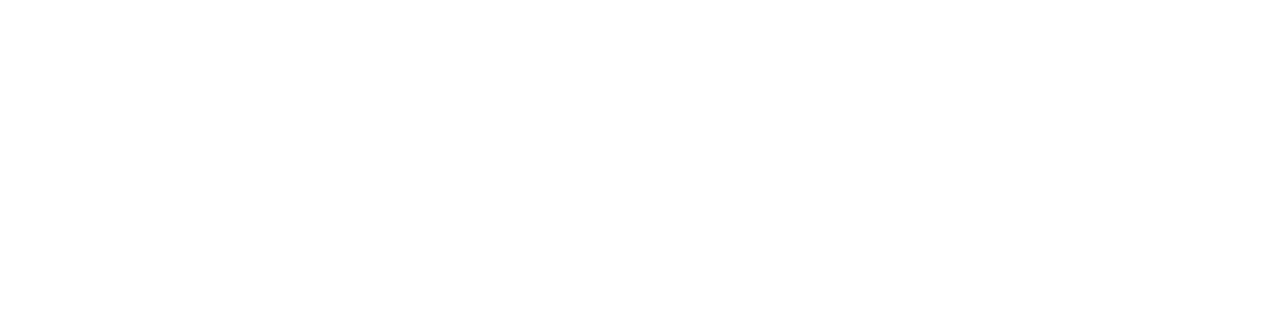
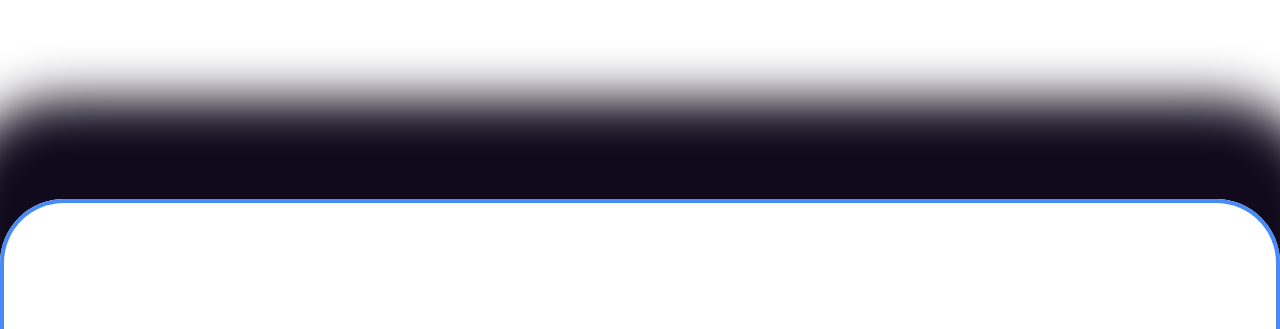
Before and after one commit to agtugchik/vtop3-test, a React app: page / in a window 1280 px wide. Shown: the part 2921-3250 px from the top of the page. Before the commit the page ends 3120 px from the top, so only its background shows below. Built offline with nearby package versions, Linux system fonts and the light colour scheme.

Commit message:
feat: add footer container

```diff
--- a/src/components/App/App.tsx
+++ b/src/components/App/App.tsx
@@ -2,12 +2,14 @@
 import React from 'react';
 import cl from './App.module.scss';
 import Carousel from '../Carousel/Carousel';
+import Footer from '../UI/Footer/Footer';
 
 const App = () => {
   return (
     <div className={cl.app}>
       <Header />
       <Carousel />
+      <Footer />
     </div>
   );
 };
--- /dev/null
+++ b/src/components/UI/Footer/Footer.module.scss
@@ -0,0 +1,11 @@
+@use "../../../style/variables" as v;
+
+.footer {
+  border: 4px solid v.$color-main-blue;
+  border-bottom: none;
+  border-radius: 64px 64px 0 0;
+  min-height: 130px;
+  width: 100vw;
+  position: relative;
+  box-shadow: 0px -50px 50px 50px rgba(17, 10, 29, 1);
+}
--- /dev/null
+++ b/src/components/UI/Footer/Footer.tsx
@@ -0,0 +1,8 @@
+import React from 'react';
+import cl from './Footer.module.scss';
+
+const Footer = () => {
+  return <footer className={cl.footer}></footer>;
+};
+
+export default Footer;
```
